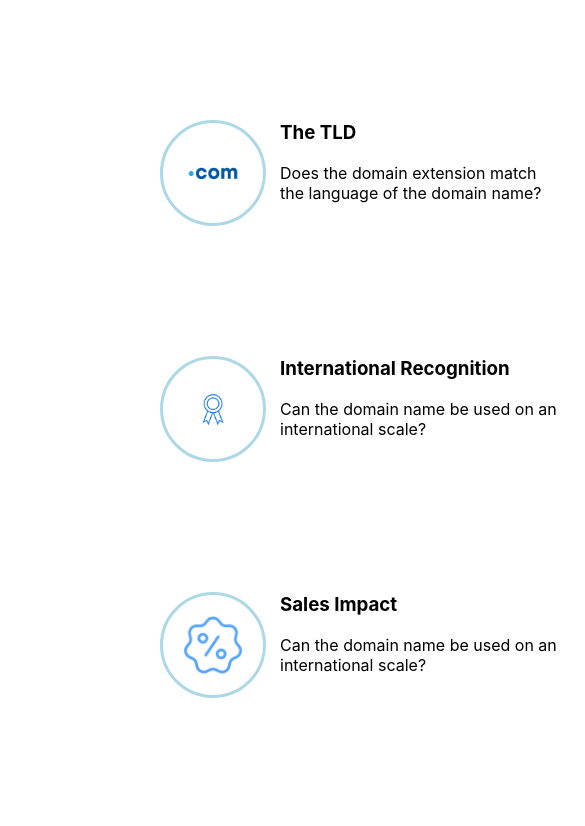
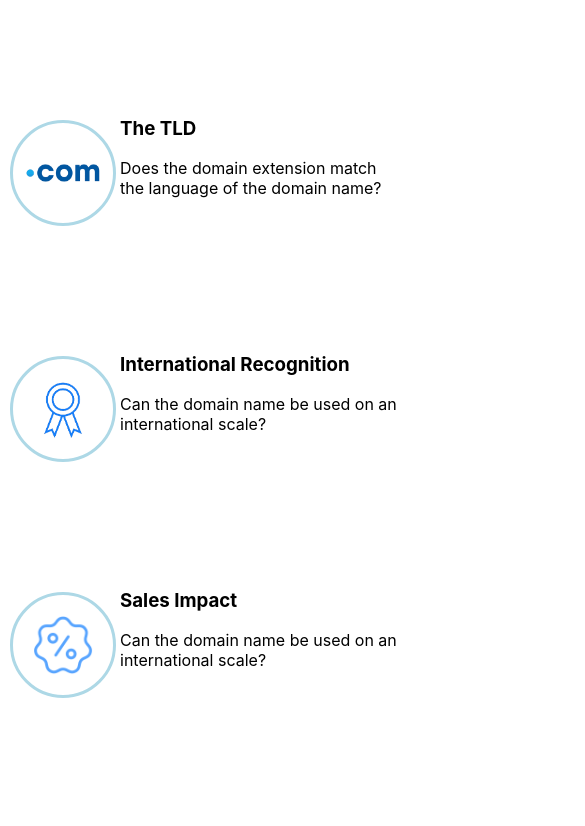
Before and after one commit to ElonitaKrasniqi1/Task_1, a React (Create React App) app: page / in a window 390 px wide. Shown: the top 826 px of the page, 585 px wide, since content can reach past the window. Built offline with nearby package versions, Linux system fonts and the light colour scheme.

Commit message:
Made Some Changes!

```diff
--- a/src/App.css
+++ b/src/App.css
@@ -1,6 +1,7 @@
 .image-container {
   display: flex;
   margin-top: 50px;
+  flex-direction: column;
 }
 
 .image-section {
@@ -8,7 +9,7 @@
   height: 100px;
   border-radius: 50%;
   display: flex;
-  flex-direction: column;
+
   justify-content: center;
   margin: 10px;
   margin-left: 160px;
@@ -34,6 +35,7 @@
 
 .container {
   display: flex;
+  flex-wrap: wrap;
 }
 .second-c{
   margin-left: 200px;
@@ -42,6 +44,7 @@
   display: flex;
   flex-wrap: wrap;
   flex-direction: column;
+
 }
 .second-c p {
   width: 280px;
@@ -60,3 +63,23 @@
 .third-c h3{
   margin-left: 925px;
 }
+@media screen and (max-width: 767px) {
+  .container {
+    flex-direction: column; /* Shfaq në kolonë në vend të rreshtit në pajisjet mobile */
+  }
+  .first-c, .second-c, .third-c {
+    margin-left: 0; /* Hiq marginën e majtë në pajisjet mobile */
+  }
+  .second-c p, .second-c h3, .third-c p, .third-c h3 {
+    width: auto;
+    margin-left: 0; /* Hiq marginën në majë të tekstit në pajisjet mobile */
+  }
+  .text {
+    position: absolute; /* Kthe pozicionin në rregull për tekst në pajisjet mobile */
+    margin-left: 120px;
+  }
+  .image-container{
+    margin-left: -150px;
+    margin-right: 6px;
+  }
+}
```
